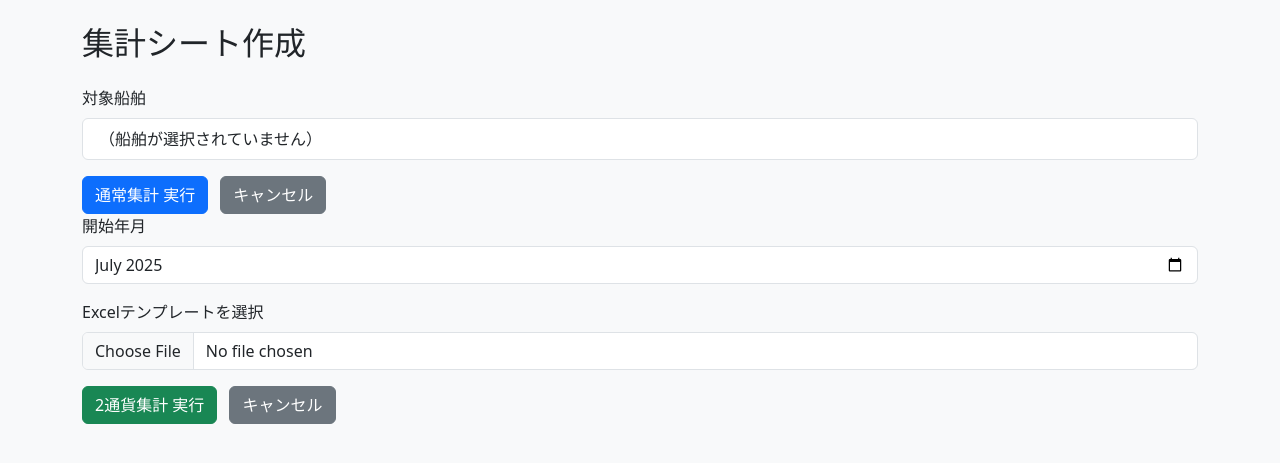
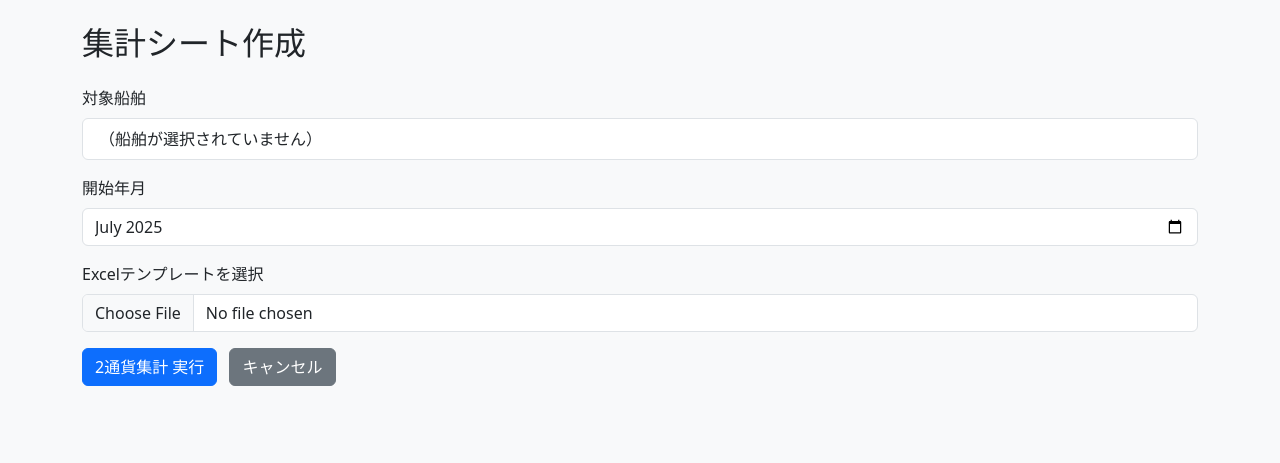
Before and after one commit to ryota-suzuki-sampo/flask-demo-app, a Flask app: page /aggregate_start in a window 1280 px wide. Shown: the part 57-520 px from the top of the page. Run offline with Flask 3, Linux system fonts and the light colour scheme; the visitor is signed in with stand-in values (Sample User, id 1); some libraries are stand-ins or nearby versions.

Commit message:
Create Demo app8

```diff
--- a/app/templates/aggregate_start.html
+++ b/app/templates/aggregate_start.html
@@ -21,8 +21,6 @@
   </div>
   <!-- 集計実行フォーム -->
   <form id="aggForm" method="post" action="/export_aggregated_excel" enctype="multipart/form-data">
-    <button type="submit" class="btn btn-primary">通常集計 実行</button>
-    <a href="/ships" class="btn btn-secondary ms-2">キャンセル</a>
   </form>
 
   <!-- 2通貨対応集計フォーム -->
@@ -49,7 +47,7 @@
         required
       >
     </div>
-    <button type="submit" class="btn btn-success">2通貨集計 実行</button>
+    <button type="submit" class="btn btn-primary">2通貨集計 実行</button>
     <a href="/ships" class="btn btn-secondary ms-2">キャンセル</a>
   </form>
 </div>
```
